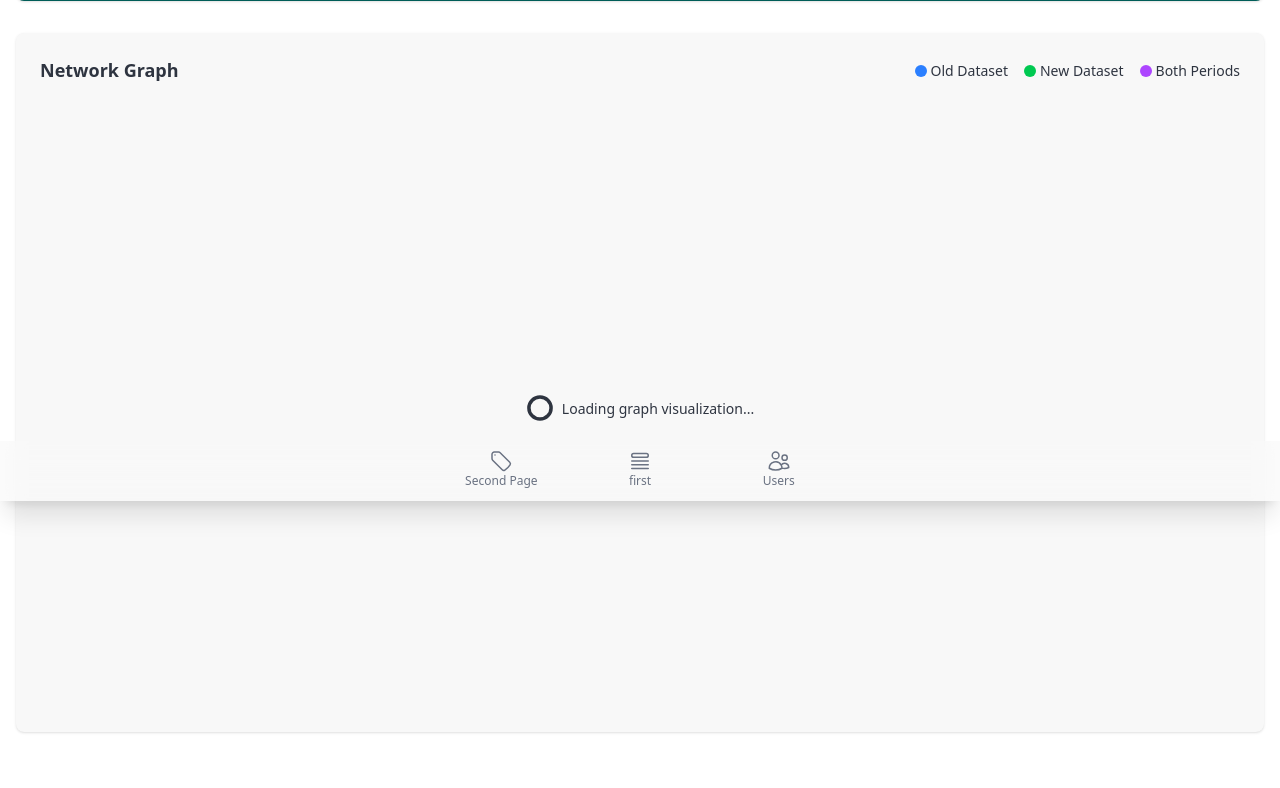
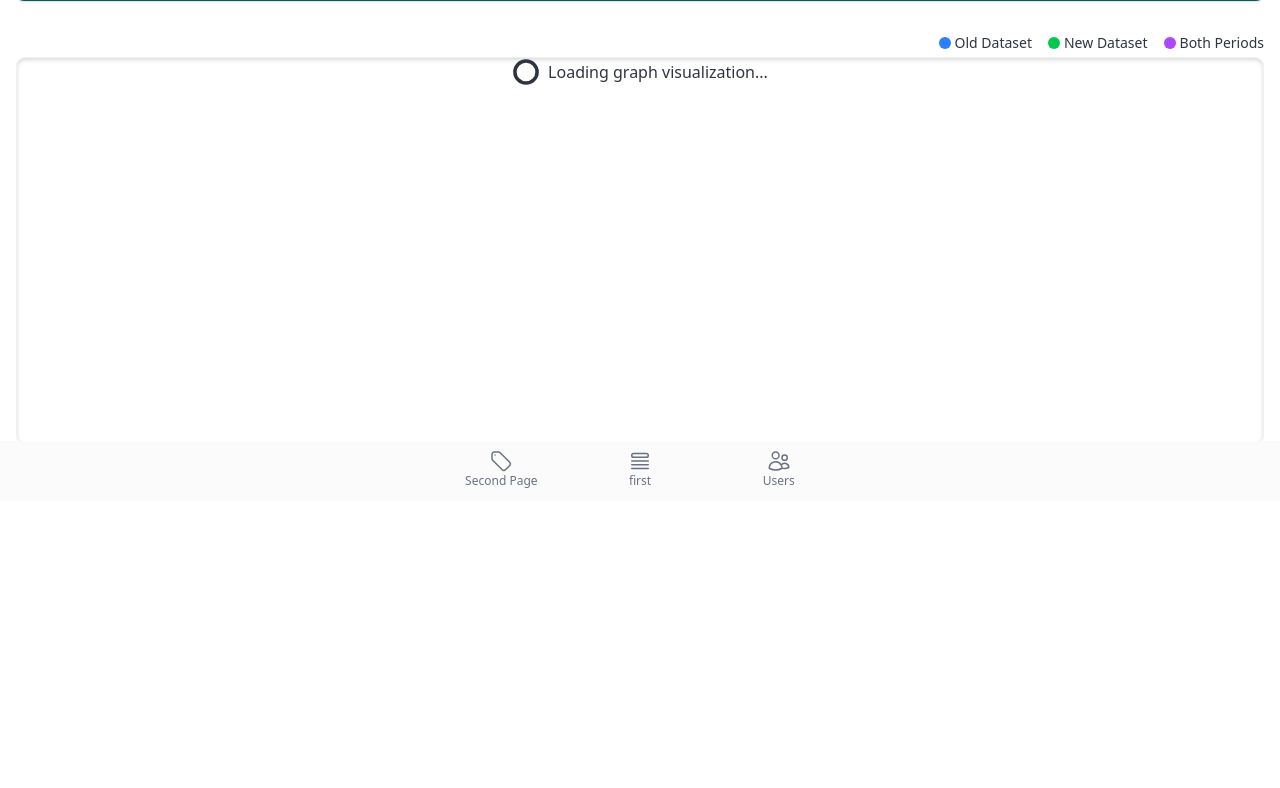
Before and after one commit to Ceirced/spotivis, a Flask app: template app/templates/first/combined_graph_preview.html in a window 1280 px wide. Shown: the part 299-1087 px from the top of the page. After the commit the page ends 787 px from the top, so only its background shows below. Run offline with Flask 3, Linux system fonts and the light colour scheme; the template is opened without the code that fills it, so the values that code supplies are empty; style sheets or scripts are compiled from the project's sources; parts of the project's set-up code (start-up, migrations or seed data) failed here and were passed over; some libraries are stand-ins or nearby versions; some web fonts are replaced.

Commit message:
better semantics and inset shadow for combined graph

```diff
--- a/app/templates/first/combined_graph_preview.html
+++ b/app/templates/first/combined_graph_preview.html
@@ -81,38 +81,30 @@
         </div>
     </div>
 
-    <div class="card bg-base-200 shadow-sm">
-        <div class="card-body">
-            <div class="mb-4 flex items-center justify-between">
-                <h3 class="card-title">Network Graph</h3>
-                <div class="flex items-center gap-4 text-sm">
+    <dl class="mb-1 flex items-center justify-end-safe gap-4 text-sm">
         <div class="flex items-center gap-1">
-                        <div class="h-3 w-3 rounded-full bg-blue-500"></div>
-                        <span>Old Dataset</span>
+            <dt class="h-3 w-3 rounded-full bg-blue-500"></dt>
+            <dd>Old Dataset</dd>
         </div>
         <div class="flex items-center gap-1">
-                        <div class="h-3 w-3 rounded-full bg-green-500"></div>
-                        <span>New Dataset</span>
+            <dt class="h-3 w-3 rounded-full bg-green-500"></dt>
+            <dd>New Dataset</dd>
         </div>
         <div class="flex items-center gap-1">
-                        <div class="h-3 w-3 rounded-full bg-purple-500"></div>
-                        <span>Both Periods</span>
+            <dt class="h-3 w-3 rounded-full bg-purple-500"></dt>
+            <dd>Both Periods</dd>
         </div>
-                </div>
-            </div>
+    </dl>
 
     <!-- Graph container with temporal coloring -->
-            <div
+    <figure
         id="graph-container"
-                class="w-full"
-                style="height: 600px;">
+        class="bg-base-100 relative m-[1px] flex-1 overflow-hidden rounded-lg ring-1 inset-shadow-sm/15 ring-black/5">
         <div class="flex h-full items-center justify-center">
             <div class="loading loading-spinner loading-lg"></div>
             <span class="ml-2">Loading graph visualization...</span>
         </div>
-            </div>
-        </div>
-    </div>
+    </figure>
 
     <script type="module">
         // D3 is bundled directly in the module
```
Lines whose indentation alone changed are shown as unchanged.
